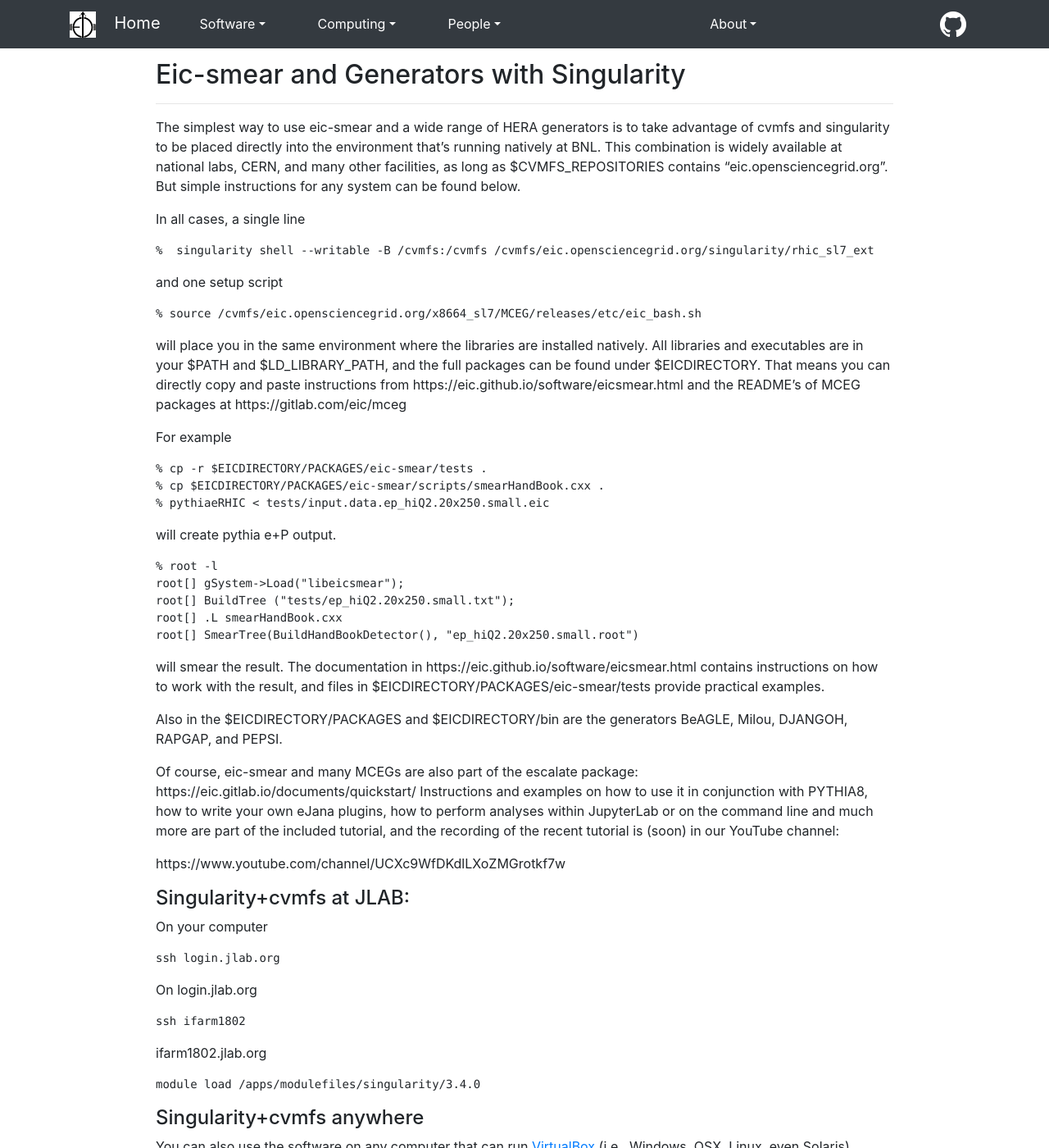
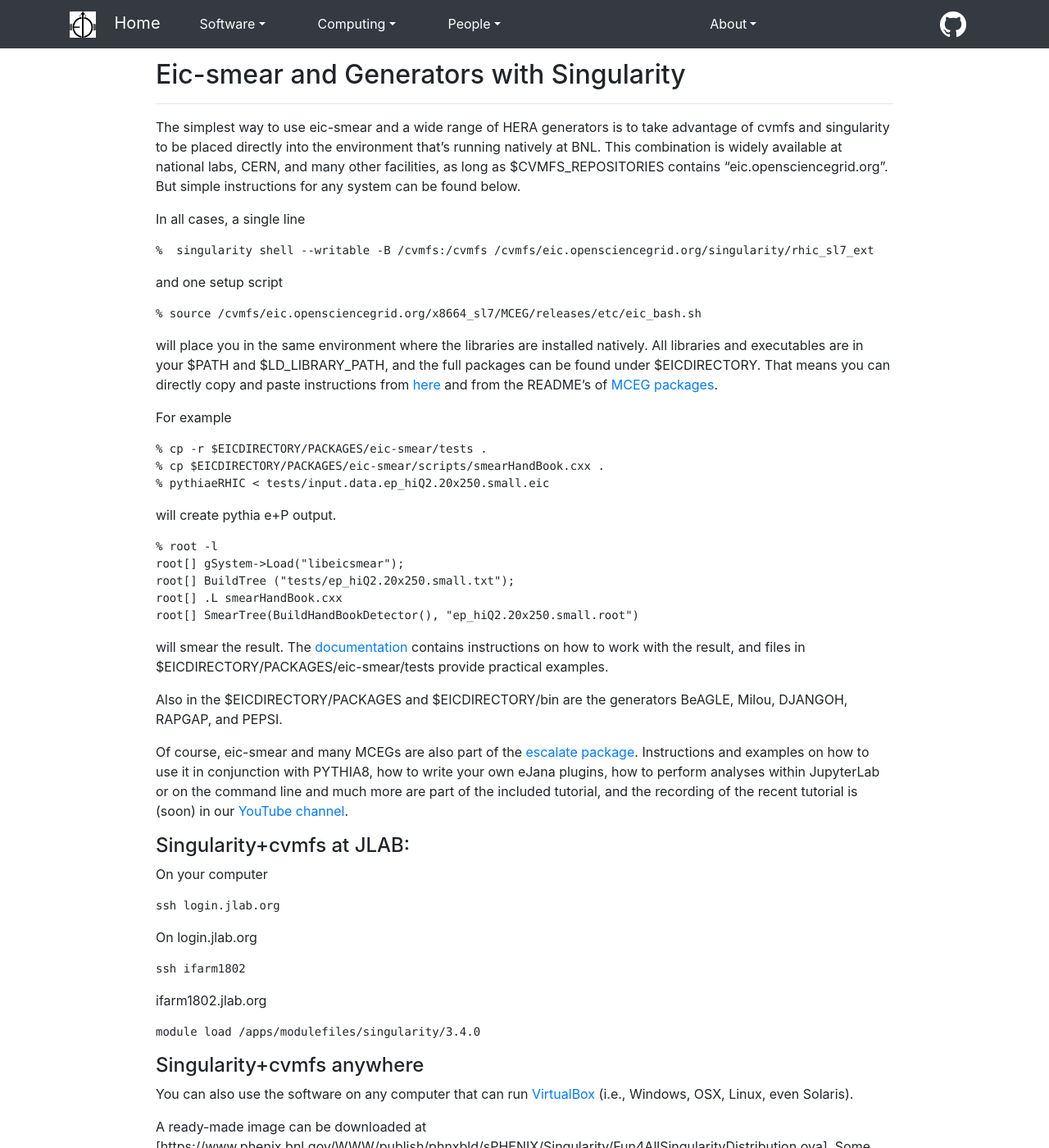
Before and after one commit to kkauder/eic.github.io, a Jekyll site: the page built from _software/eicsmear_generators_singularity.md, in a window 1280 px wide and 1400 px high. Shown: the whole window at 82% size. Built offline with Jekyll 4.4.1, drawn with Linux system fonts in a browser that asks for light colours; nearby versions of some CDN libraries; some of the changed text lies outside the part shown.

Commit message:
Cleaned up eicsmear singularity instructions

````diff
--- a/_software/eicsmear_generators_singularity.md
+++ b/_software/eicsmear_generators_singularity.md
@@ -18,7 +18,11 @@ and one setup script
 ```
 % source /cvmfs/eic.opensciencegrid.org/x8664_sl7/MCEG/releases/etc/eic_bash.sh
 ```
-will place you in the same environment where the libraries are installed natively. All libraries and executables are in your $PATH and $LD_LIBRARY_PATH, and the full packages can be found under $EICDIRECTORY. That means you can directly copy and paste instructions from https://eic.github.io/software/eicsmear.html and the README's of MCEG packages at https://gitlab.com/eic/mceg
+will place you in the same environment where the libraries are
+installed natively. All libraries and executables are in your $PATH
+and $LD_LIBRARY_PATH, and the full packages can be found under
+$EICDIRECTORY. That means you can directly copy and paste instructions
+from [here](https://eic.github.io/software/eicsmear.html) and from the README's of [MCEG packages](https://gitlab.com/eic/mceg).
 
 For example
 ```
@@ -34,18 +38,19 @@ root[] BuildTree ("tests/ep_hiQ2.20x250.small.txt");
 root[] .L smearHandBook.cxx
 root[] SmearTree(BuildHandBookDetector(), "ep_hiQ2.20x250.small.root")
 ```
-will smear the result. The documentation in
-https://eic.github.io/software/eicsmear.html
+will smear the result. The [documentation](https://eic.github.io/software/eicsmear.html)
 contains instructions on how to work with the result, and files in $EICDIRECTORY/PACKAGES/eic-smear/tests
 provide practical examples.
 
 Also in the $EICDIRECTORY/PACKAGES and $EICDIRECTORY/bin are the generators BeAGLE, Milou, DJANGOH, RAPGAP, and PEPSI.
 
-Of course, eic-smear and many MCEGs are also part of the escalate package:
-https://eic.gitlab.io/documents/quickstart/
-  Instructions and examples on how to use it in conjunction with PYTHIA8, how to write your own eJana plugins, how to perform analyses within JupyterLab or on the command line and much more are part of the included tutorial, and the recording of the recent tutorial is (soon) in our YouTube channel:
-
-  https://www.youtube.com/channel/UCXc9WfDKdlLXoZMGrotkf7w
+Of course, eic-smear and many MCEGs are also part of the
+[escalate package](https://eic.gitlab.io/documents/quickstart/).
+Instructions and examples on how to use it in conjunction with
+PYTHIA8, how to write your own eJana plugins, how to perform analyses
+within JupyterLab or on the command line and much more are part of the
+included tutorial, and the recording of the recent tutorial is (soon)
+in our [YouTube channel](https://www.youtube.com/channel/UCXc9WfDKdlLXoZMGrotkf7w).
 
 #### Singularity+cvmfs at JLAB:
 On your computer
@@ -66,9 +71,9 @@ You can also use the software on any computer that can run [VirtualBox]( https:/
 (i.e., Windows, OSX, Linux, even Solaris).
 
 A ready-made image can be downloaded at
-https://www.phenix.bnl.gov/WWW/publish/phnxbld/sPHENIX/Singularity/Fun4AllSingularityDistribution.ova
+[https://www.phenix.bnl.gov/WWW/publish/phnxbld/sPHENIX/Singularity/Fun4AllSingularityDistribution.ova].
 Some more instructions at
-https://github.com/eic/Singularity/blob/master/VirtualBox.md
+[https://github.com/eic/Singularity/blob/master/VirtualBox.md].
 
 Note: All that's needed is cvmfs, singularity, and
 eic.opensciencegrid.org in CVMFS_REPOSITORIES.
````
